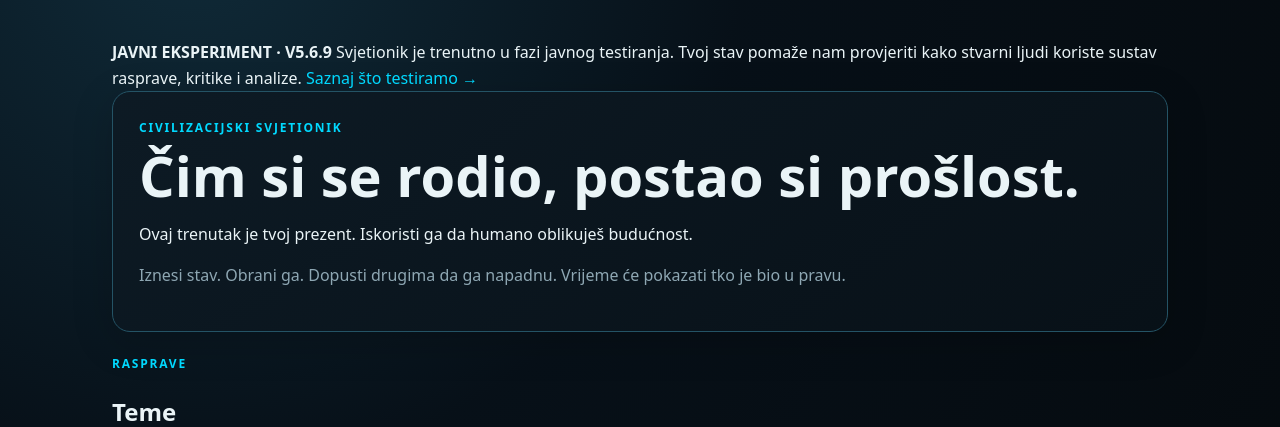
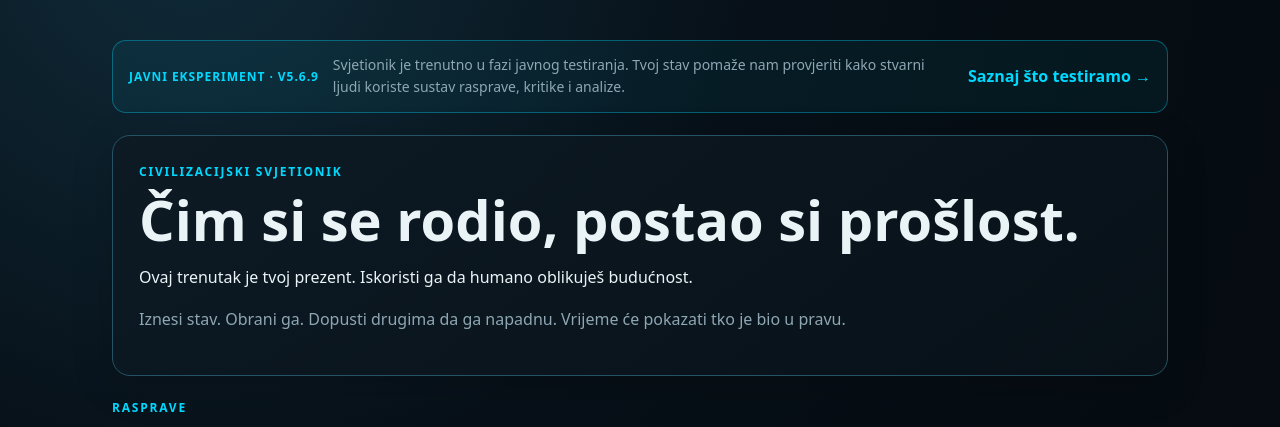
Before and after one commit to topicfranjo-a11y/agora, a Flask app: page / in a window 1280 px wide. Shown: the part 77-504 px from the top of the page. Run offline with Flask 3, Linux system fonts and the light colour scheme; data that the repository does not hold is empty; some libraries are stand-ins or nearby versions.

Commit message:
Add files via upload

```diff
--- a/static/style.css
+++ b/static/style.css
@@ -142,3 +142,11 @@
 .critic-form textarea { width:100%; min-height:110px; box-sizing:border-box; resize:vertical; }
 .critic-form button { width:100%; min-height:46px; }
 @media (min-width: 700px) { .critic-form button { width:auto; align-self:flex-start; min-width:180px; } }
+
+
+/* V5.6.9 — javni eksperiment */
+.beta-banner{display:grid;grid-template-columns:auto 1fr auto;gap:14px;align-items:center;margin-bottom:22px;padding:13px 16px;border:1px solid rgba(0,217,255,.35);border-radius:14px;background:rgba(0,217,255,.055)}
+.beta-banner strong{color:var(--accent);font-size:12px;letter-spacing:.08em;white-space:nowrap}
+.beta-banner span{color:var(--muted);font-size:14px}
+.beta-banner a{white-space:nowrap;font-weight:700}
+@media(max-width:700px){.beta-banner{grid-template-columns:1fr;gap:7px}.beta-banner a{white-space:normal}}
```
